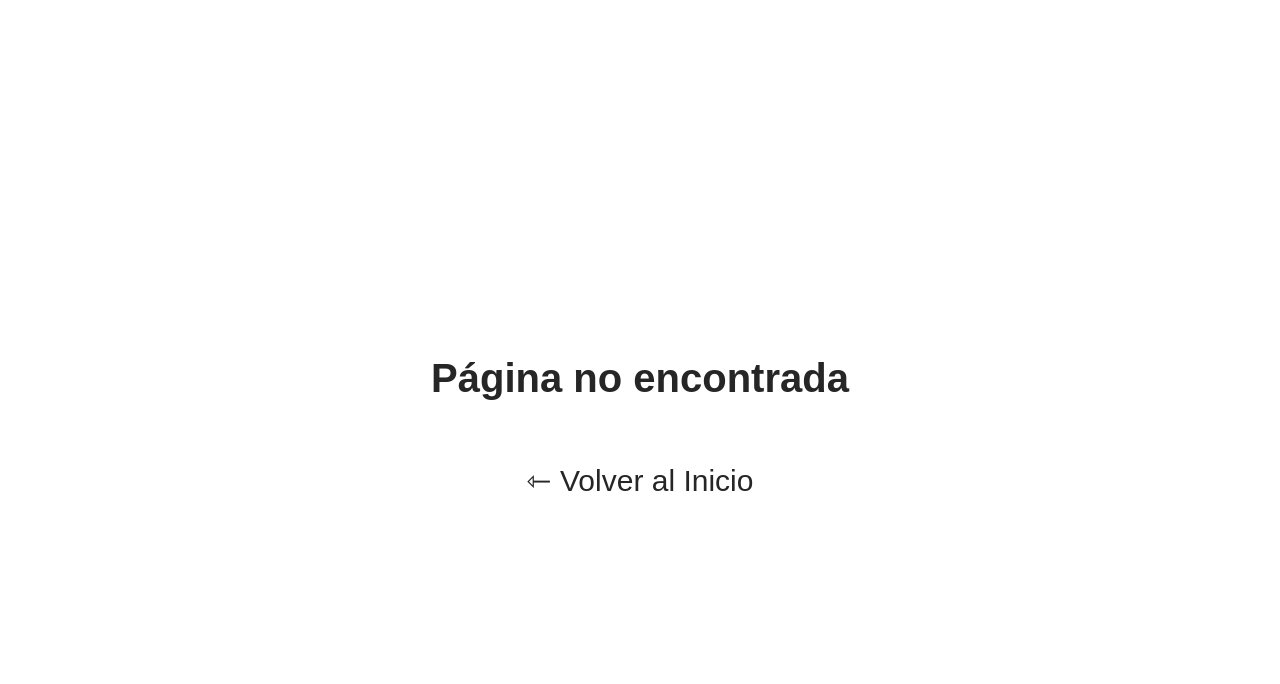
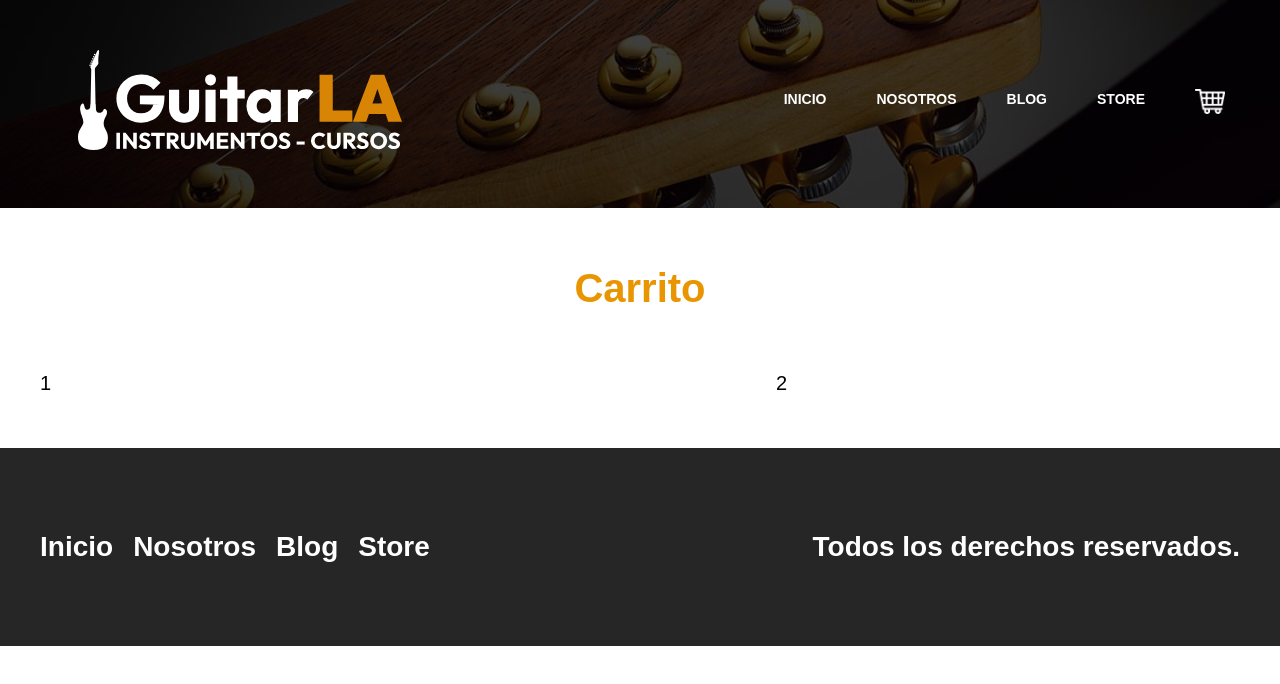
Before and after one commit to psyQore/guitar_next_web, a Next.js app: page /cart in a window 1280 px wide. Before the commit this address had no page. Shown: the top 684 px of the page. Built offline with nearby package versions, Linux system fonts and the light colour scheme.

Commit message:
Se crea la pagina de carrito y su ruta

```diff
--- a/components/Header.js
+++ b/components/Header.js
@@ -19,6 +19,17 @@ const Header = ({ guitar }) => {
             <Link href="/about">Nosotros</Link>
             <Link href="/blog">Blog</Link>
             <Link href="/store">Store</Link>
+            <Link href="cart">
+              <a>
+                <Image
+                  layout="fixed"
+                  width={30}
+                  height={25}
+                  src="/img/carrito.png"
+                  alt="Image Carrito"
+                />
+              </a>
+            </Link>
           </nav>
         </div>
         {guitar && (
@@ -35,7 +46,13 @@ const Header = ({ guitar }) => {
 
       {router.pathname === "/" && (
         <div className={styles.guitar}>
-          <Image layout="fixed" width={500} height={1200} src="/img/header_guitarra.png" alt="imagen header" />
+          <Image
+            layout="fixed"
+            width={400}
+            height={900}
+            src="/img/header_guitarra.png"
+            alt="imagen header"
+          />
         </div>
       )}
     </header>
--- /dev/null
+++ b/pages/cart.js
@@ -0,0 +1,17 @@
+import React from "react";
+import Layout from "../components/Layout";
+import styles from "../styles/Cart.module.css";
+
+const Cart = () => {
+  return (
+    <Layout page={"Carrito de Compras"}>
+      <h1 className="heading">Carrito</h1>
+      <main className={`${styles.content} contenedor`}>
+        <div>1</div>
+        <div>2</div>
+      </main>
+    </Layout>
+  );
+};
+
+export default Cart;
--- /dev/null
+++ b/styles/Cart.module.css
@@ -0,0 +1,9 @@
+.content {
+  display: grid;
+  gap: 4rem;
+}
+@media (min-width: 768px) {
+  .content {
+    grid-template-columns: 3fr 2fr;
+  }
+}
--- a/styles/Header.module.css
+++ b/styles/Header.module.css
@@ -20,7 +20,7 @@
 }
 
 .navegation {
-  margin-top: 5rem;
+  margin-top: 2rem;
   display: flex;
   gap: 2rem;
   position: relative;
@@ -40,8 +40,8 @@
   text-transform: uppercase;
   padding: 1.5rem;
   transition-property: background-color;
-  transition-duration: 0.3s;
-  border-radius: 5px;
+  transition-duration: 0.6s;
+  border-radius: 2px;
 }
 
 .navegation a:hover {
```
